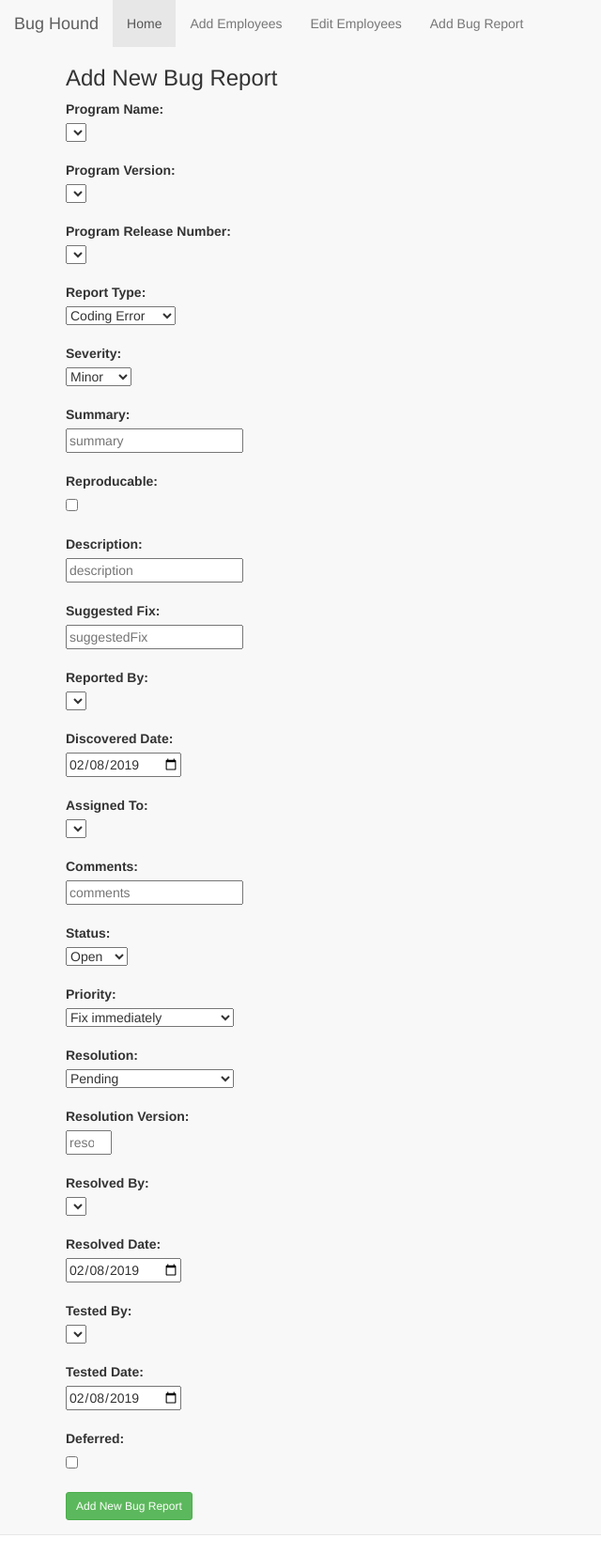
After one commit to ischenck/BugTracking, a Flask app: template flask/app/templates/bugreport.html in a window 1280 px wide. The commit adds this page. Shown: the whole page at 94% size, without its empty margins (0-640 px from the left). Run offline with Flask 2, Linux system fonts and the light colour scheme; the template is opened without the code that fills it: values that come from a table or form of the project are taken from there, others are empty; some libraries are stand-ins or nearby versions.

Commit message:
added bugreport route and html.  not yet functional

```diff
--- a/flask/app/forms.py
+++ b/flask/app/forms.py
@@ -13,16 +13,20 @@ from datetime import date
 
 
 class BugReportForm(FlaskForm):
-    program = SelectField('Program', validators=[InputRequired()]
+    programName = SelectField('Program', validators=[InputRequired()]
         )
+    programVersion = SelectField('Version', validators=[InputRequired()]
+        )
+    programReleaseNumber = SelectField('Release Number', validators=[InputRequired()])
+
     reportType = SelectField("Report Type", choices=[(1, "Coding Error"),
         (2, "Suggestion"), (3, "Documentation"),
         (4, "Hardware"), (5, "Query")
-        ], validators=InputRequired()
+        ], validators=[InputRequired()]
         )
     severity = SelectField("Severity", choices=[(3, "Minor"),
         (2, "Serious"),
-        (1, "Fatal")], validators=InputRequired()
+        (1, "Fatal")], validators=[InputRequired()]
         )
     summary = StringField("Summary", validators=[DataRequired(), Length(min=1, max=400)]
         )
@@ -44,22 +48,22 @@ class BugReportForm(FlaskForm):
     priority = SelectField("Priority", choices=[(1, "Fix immediately"),
         (2, "Fix as soon as possible"), (3, "Fix before next milestone"),
         (4, "Fix before release"), (5, "Fix if possible"),
-        (6, "Optional")], validators=InputRequired()
+        (6, "Optional")], validators=[InputRequired()]
         )
     resolution = SelectField("Resolution", choices=[(1, "Pending"), (2, "Fixed"),
         (3, "Irreproducible"), (4, "Deferred"), (5, "As designed"),
         (6, "Withdrawn by reporter"), (7, "Need more info"),
         (8, "Disagree with suggestion"), (9, "Duplicate")],
-        validators=InputRequired()
+        validators=[InputRequired()]
         )
     resolutionVersion = IntegerField("Resolution Version",
         validators=[NumberRange(1, 4, "Resolution Version must be between 1 and 100")]
         )
-    resolvedBy = SelectField("Resolved By", validators=InputRequired()
+    resolvedBy = SelectField("Resolved By", validators=[InputRequired()]
         )
     resolvedDate = DateField("Resolved Date", default=date.today
         )
-    testedBy = SelectField("Tested By", validators=InputRequired()
+    testedBy = SelectField("Tested By", validators=[InputRequired()]
         )
     testedDate = DateField("Tested Date", default=date.today
         )
--- a/flask/app/routes.py
+++ b/flask/app/routes.py
@@ -113,7 +113,6 @@ def register():
     if request.method == 'POST':
         form.functionalArea.choices = areas_list
         if form.validate_on_submit():
-            area = "Software"
             newEmployee = (
                 str(form.name.data),
                 str(form.username.data),
@@ -138,3 +137,85 @@ def register():
 @app.route('/editEmployee/<guest>')
 def hello_guest(guest):
    return 'Hello %s as Guest' % guest
+
+
+@app.route('/bugreport/', methods=['GET', 'POST'])
+def bugReport():
+    error = None
+    form = BugReportForm(request.form)
+    con = mysql.connect()
+    cursor = con.cursor()
+    sql = "SELECT * FROM Program"
+    cursor.execute(sql)
+
+    programs = cursor.fetchall()
+    programNames =  [(i[1], i[1]) for i in programs]
+    programVersions = [(i[2], i[2]) for i in programs]
+    programReleaseNumbers = [(i[3], i[3]) for i in programs]
+    form.programName.choices = programs
+    form.programVersion.choices = programVersions
+    form.programReaseNumber.choices = programReleaseNumbers
+
+    sql = "SELECT employeeId, name FROM Employee"
+    cursor.execute(sql)
+
+    employees = cursor.fetchall()
+
+    form.reportedBy.choices = employees
+    form.assignedTo.choices = employees
+    form.resolvedBy.choices = employees
+    form.testedBy.choices = employees
+
+    if request.method == 'POST':
+        form.programName.choices = programs
+        form.programVersion.choices = programVersions
+        form.programReaseNumber.choices = programReleaseNumbers
+        form.reportedBy.choices = employees
+        form.assignedTo.choices = employees
+        form.resolvedBy.choices = employees
+        form.testedBy.choices = employees
+        if form.validate_on_submit():
+            program = [program for program in programs
+                if program[1] == form.programName.data and
+                program[2] == form.programVersion.data and
+                program[3] == form.programReleaseNumber.data
+                ]
+            programId = program[0][0]
+            bugReportData = (
+                str(programId),
+                str(form.reportType.data),
+                str(form.severity.data),
+                str(form.summary.data),
+                str(form.reproducable.data),
+                str(form.description.data),
+                str(form.suggestedFix.data),
+                str(form.reportedBy.data),
+                str(form.discoveredData.data),
+                str(form.assignedTo.data),
+                str(form.comments.data),
+                str(form.status.data),
+                str(form.priority.data),
+                str(form.resolution.data),
+                str(form.resolutionVersion.data),
+                str(form.resolvedBy.data),
+                str(form.resolvedDate.data),
+                str(form.testedBy.data),
+                str(form.testedDate.data),
+                str(form.deferred.data)
+                )
+            try:
+                sql = "INSERT INTO BugReport (programId, reportType, severity, summary, \
+                    reproducable, description, suggestedFix, reportedBy, discoveredDate, \
+                    assignedTo, comments, status, priority, resolution, \
+                    resolutionVersion, resolvedBy, resolvedDate, testedBy, testedDate, deferred) \
+                    VALUES (%s, %s, %s, %s, %s, %s, %s, %s, %s, %s, %s, %s, %s, %s, %s, %s, %s, %s, %s, %s)"
+
+                cursor.execute(sql, BugReportData)
+                con.commit()
+                flash('New Bug Report added')
+                return redirect(url_for('bugreport'))
+            except Exception as e:
+                flash("Problem inserting into db: " + str(e))
+                return redirect(url_for('bugreport'))
+
+            return render_template('bugreport.html', form=form, error=error)
--- a/flask/app/templates/base.html
+++ b/flask/app/templates/base.html
@@ -24,6 +24,8 @@
         <li class="active"><a href="{{ url_for('index') }}">Home<span class="sr-only">(current)</span></a></li>
         <li><a href="{{ url_for('register') }}">Add Employees</a></li>
         <li> <a href="{{ url_for('select') }}">Edit Employees</a>
+        <li> <a href="{{ url_for('bugreport') }}">Add Bug Report</a>
+
         </li>
       </ul>
     </div><!-- /.navbar-collapse -->
--- /dev/null
+++ b/flask/app/templates/bugreport.html
@@ -0,0 +1,308 @@
+{% extends "base.html" %}
+{% import 'bootstrap/wtf.html' as wtf %}
+{% block content %}
+<div class="container">
+<div class="row align-items center justify-content-center">
+<div class="col-md-4">
+<h3>Add New Bug Report</h3>
+<div class="form-group">
+ <form method="POST" action="/bugreport/" role="form">
+  {{ form.csrf_token }}
+
+     <label for="programName">Program Name:</label>
+  <div class="input-group">
+    {{ form.programName(placeholder="programName") }}
+    {% if form.name.errors %}
+      <span class="error">
+        {% for error in form.programName.errors %}
+          {{ error }}
+        {% endfor %}
+      </span>
+    {% endif %}
+  </div>
+  <br>
+
+    <label for"programVersion">Program Version:</label>
+  <div class="input-group">
+    {{ form.programVersion(placeholder="programVersion") }}
+    {% if form.programVersion.errors %}
+      <span class="error">
+        {% for error in form.programVersion.errors %}
+          {{ error }}
+        {% endfor %}
+      </span>
+    {% endif %}
+  </div>
+  <br>
+
+    <label for="programReleaseNumber">Program Release Number:</label>
+  <div class="input-group">
+    {{ form.programReleaseNumber(placeholder="programReleaseNumber") }}
+    {% if form.programReleaseNumber.errors %}
+      <span class="error">
+        {% for error in form.programReleaseNumber.errors %}
+          {{ error }}
+        {% endfor %}
+      </span>
+    {% endif %}
+  </div>
+  <br>
+
+    <label for="reportType">Report Type: </label>
+  <div class="input-group">
+    {{ form.reportType(placeholder="reportType") }}
+    {% if form.reportType.errors %}
+      <span class="error">
+        {% for error in form.reportType.errors %}
+          {{ error }}
+        {% endfor %}
+      </span>
+    {% endif %}
+  </div>
+  <br>
+
+  	<label for="severity">Severity: </label>
+  <div class="input-group">
+    {{ form.severity(placeholder="severity") }}
+    {% if form.severity.errors %}
+      <span class="error">
+        {% for error in form.severity.errors %}
+          {{ error }}
+        {% endfor %}
+      </span>
+    {% endif %}
+  </div>
+  <br>
+
+    <label for="summary">Summary: </label>
+  <div class="input-group">
+    {{ form.summary(placeholder="summary") }}
+    {% if form.summary.errors %}
+      <span class="error">
+        {% for error in form.summary.errors %}
+          {{ error }}
+        {% endfor %}
+      </span>
+    {% endif %}
+  </div>
+  <br>
+
+     <label for="reproducable">Reproducable: </label>
+  <div class="input-group">
+    {{ form.reproducable(placeholder="reproducable") }}
+    {% if form.reproducable.errors %}
+      <span class="error">
+        {% for error in form.reproducable.errors %}
+          {{ error }}
+        {% endfor %}
+      </span>
+    {% endif %}
+  </div>
+  <br>
+
+  <label for="description">Description: </label>
+  <div class="input-group">
+    {{ form.description(placeholder="description") }}
+    {% if form.description.errors %}
+      <span class="error">
+        {% for error in form.description.errors %}
+          {{ error }}
+        {% endfor %}
+      </span>
+    {% endif %}
+  </div>
+  <br>
+
+  <label for="suggestedFix">Suggested Fix: </label>
+  <div class="input-group">
+    {{ form.suggestedFix(placeholder="suggestedFix") }}
+    {% if form.suggestedFix.errors %}
+      <span class="error">
+        {% for error in form.suggestedFix.errors %}
+          {{ error }}
+        {% endfor %}
+      </span>
+    {% endif %}
+  </div>
+  <br>
+
+  <label for="reportedBy">Reported By: </label>
+  <div class="input-group">
+    {{ form.reportedBy(placeholder="reportedBy") }}
+    {% if form.reportedBy.errors %}
+      <span class="error">
+        {% for error in form.reportedBy.errors %}
+          {{ error }}
+        {% endfor %}
+      </span>
+    {% endif %}
+  </div>
+  <br>
+
+  <label for="discoveredDate">Discovered Date: </label>
+  <div class="input-group">
+    {{ form.discoveredDate(placeholder="discoveredDate") }}
+    {% if form.discoveredDate.errors %}
+      <span class="error">
+        {% for error in form.discoveredDate.errors %}
+          {{ error }}
+        {% endfor %}
+      </span>
+    {% endif %}
+  </div>
+  <br>
+
+  <label for="assignedTo">Assigned To: </label>
+  <div class="input-group">
+    {{ form.assignedTo(placeholder="assignedTo") }}
+    {% if form.assignedTo.errors %}
+      <span class="error">
+        {% for error in form.assignedTo.errors %}
+          {{ error }}
+        {% endfor %}
+      </span>
+    {% endif %}
+  </div>
+  <br>
+
+  <label for="comments">Comments: </label>
+  <div class="input-group">
+    {{ form.comments(placeholder="comments") }}
+    {% if form.comments.errors %}
+      <span class="error">
+        {% for error in form.comments.errors %}
+          {{ error }}
+        {% endfor %}
+      </span>
+    {% endif %}
+  </div>
+  <br>
+
+  <label for="status">Status: </label>
+  <div class="input-group">
+    {{ form.status(placeholder="status") }}
+    {% if form.status.errors %}
+      <span class="error">
+        {% for error in form.status.errors %}
+          {{ error }}
+        {% endfor %}
+      </span>
+    {% endif %}
+  </div>
+  <br>
+
+  <label for="priority">Priority: </label>
+  <div class="input-group">
+    {{ form.priority(placeholder="priority") }}
+    {% if form.priority.errors %}
+      <span class="error">
+        {% for error in form.priority.errors %}
+          {{ error }}
+        {% endfor %}
+      </span>
+    {% endif %}
+  </div>
+  <br>
+
+  <label for="resolution">Resolution: </label>
+  <div class="input-group">
+    {{ form.resolution(placeholder="resolution") }}
+    {% if form.resolution.errors %}
+      <span class="error">
+        {% for error in form.resolution.errors %}
+          {{ error }}
+        {% endfor %}
+      </span>
+    {% endif %}
+  </div>
+  <br>
+
+  <label for="resolutionVersion">Resolution Version: </label>
+  <div class="input-group">
+    {{ form.resolutionVersion(placeholder="resolutionVersion") }}
+    {% if form.resolutionVersion.errors %}
+      <span class="error">
+        {% for error in form.resolutionVersion.errors %}
+          {{ error }}
+        {% endfor %}
+      </span>
+    {% endif %}
+  </div>
+  <br>
+
+  <label for="resolvedBy">Resolved By: </label>
+  <div class="input-group">
+    {{ form.resolvedBy(placeholder="resolvedBy") }}
+    {% if form.resolvedBy.errors %}
+      <span class="error">
+        {% for error in form.resolvedBy.errors %}
+          {{ error }}
+        {% endfor %}
+      </span>
+    {% endif %}
+  </div>
+  <br>
+
+  <label for="resolvedDate">Resolved Date: </label>
+  <div class="input-group">
+    {{ form.resolvedDate(placeholder="resolvedDate") }}
+    {% if form.resolvedDate.errors %}
+      <span class="error">
+        {% for error in form.resolvedDate.errors %}
+          {{ error }}
+        {% endfor %}
+      </span>
+    {% endif %}
+  </div>
+  <br>
+
+  <label for="testedBy">Tested By: </label>
+  <div class="input-group">
+    {{ form.testedBy(placeholder="testedBy") }}
+    {% if form.testedBy.errors %}
+      <span class="error">
+        {% for error in form.testedBy.errors %}
+          {{ error }}
+        {% endfor %}
+      </span>
+    {% endif %}
+  </div>
+  <br>
+
+  <label for="testedDate">Tested Date: </label>
+  <div class="input-group">
+    {{ form.testedDate(placeholder="testedDate") }}
+    {% if form.testedDate.errors %}
+      <span class="error">
+        {% for error in form.testedDate.errors %}
+          {{ error }}
+        {% endfor %}
+      </span>
+    {% endif %}
+  </div>
+  <br>
+
+  <label for="deferred">Deferred: </label>
+  <div class="input-group">
+    {{ form.deferred(placeholder="deferred") }}
+    {% if form.deferred.errors %}
+      <span class="error">
+        {% for error in form.deferred.errors %}
+          {{ error }}
+        {% endfor %}
+      </span>
+    {% endif %}
+  </div>
+  <br>
+
+
+   <button class="btn btn-sm btn-success" type="submit">Add New Bug Report</button>
+  <br>
+</form>
+</div>
+</div>
+</div>
+</div>
+
+
+{% endblock %}
```
